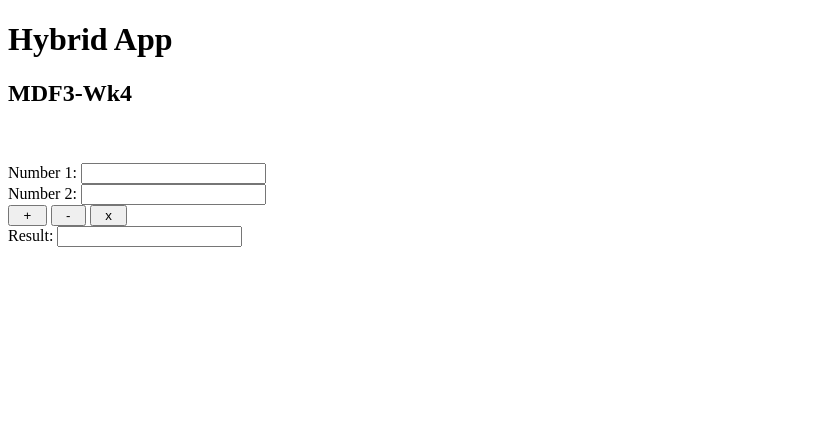
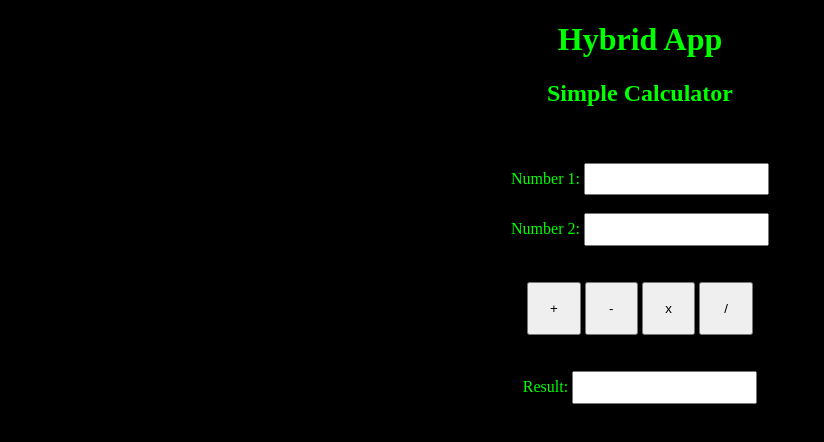
Before and after one commit to Shae/MDF3-wk4, a plain HTML site: page assets/index.html in a window 1280 px wide. Shown: the whole page, without its empty margins (0-824 px from the left). Drawn offline with Linux system fonts and the light colour scheme.

Commit message:
some innerHtml CSS built

```diff
--- a/assets/index.html
+++ b/assets/index.html
@@ -10,7 +10,6 @@
 		<title>MDF3-WK4 (Hybrid App)</title>
 
 		<script>
-
 
 			function add(){
 				var a = parseInt(document.myform.num_a.value);
@@ -28,8 +27,6 @@
 				Android.calcSub(a,b);
 			}
 
-
-
 			function multi(){
 				var a = parseInt(document.myform.num_a.value);
 				var b = parseInt(document.myform.num_b.value);
@@ -38,24 +35,55 @@
 				Android.calcMulti(a,b);
 			}
 
+			function divide(){
+				var a = parseInt(document.myform.num_a.value);
+				var b = parseInt(document.myform.num_b.value);
+				var c = a / b;
+				document.myform.result.value = c;
+				Android.calcDivide(a,b);
+			}
+
 		</script>
+		 <style type="text/css">
+		  body {
+			    color: #00FF00;
+			    background-color: black }
+		  .btn {
+			    float:center;
+			    height:4em;
+			    width:4em;
+			    text-align:center;
+			    white-space:nowrap;
+			}
+			.bar {
+
+			    height:2em;
+
+
+			}
+		  </style>
 	</head>
 	<body align="left">
 		<header>
-			<hgroup>
+			<hgroup style="text-align:center;">
 				<h1>Hybrid App</h1>
-				<h2>MDF3-Wk4</h2>
+				<h2>Simple Calculator</h2>
 			</hgroup>
 		</header></br>
 
-		<form name="myform">
-			<br/>Number 1: <input type="text" name="num_a"/>
-			<br/>Number 2: <input type="text" name="num_b"/>
-
-			<br/><input type="button" onclick="add()" value="  +  "/>
-			<input type="button" onclick="sub()" value="  -  "/>
-			<input type="button" onclick="multi()" value="  x  "/>
-			<br/>Result: <input type="text" name="result"/>
+		<form name="myform" style="text-align:center;">
+			<br/>Number 1: <input type="number" class="bar" name="num_a"/>
+			<br/>
+			<br/>Number 2: <input type="number" class="bar"name="num_b"/>
+			<br/>
+			<br/>
+			<br/><input type="button" onclick="add()" class="btn" value="  +  "/>
+			<input type="button" onclick="sub()" class="btn" value="  -  "/>
+			<input type="button" onclick="multi()" class="btn" value="  x  "/>
+			<input type="button" onclick="divide()" class="btn" value="  /  "/>
+			<br/>
+			<br/>
+			<br/>Result: <input type="text" class="bar"name="result"/>
 		</form>
 
 		<footer>
```
Also changed, not shown: 6 other files.
